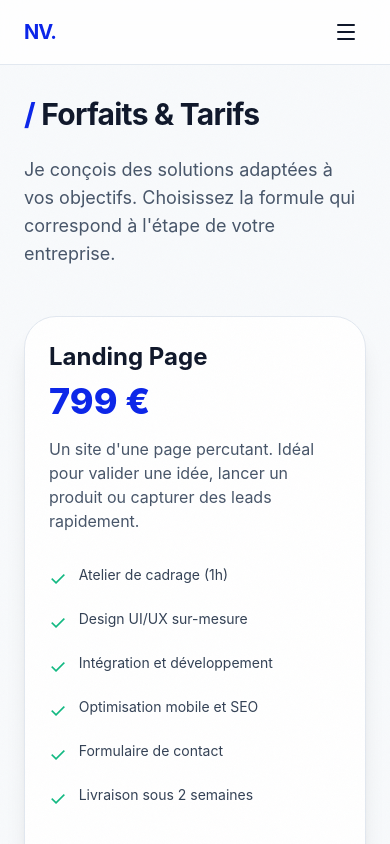
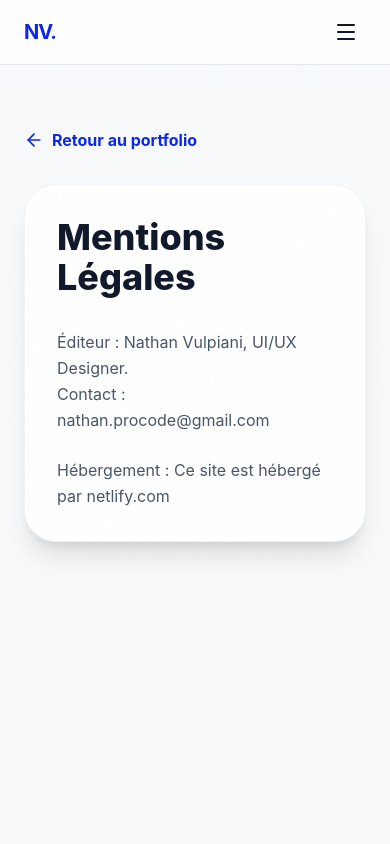
Before and after one commit to nathanprocode/portfolio-nathan, a React (Create React App) app: page / in a window 390 px wide. Both pictures are taken after a click on the button "Mentions légales". Shown: the top 844 px of the page. Built offline with nearby package versions, Linux system fonts and the light colour scheme.

Commit message:
icone + footer

```diff
--- a/src/App.jsx
+++ b/src/App.jsx
@@ -180,7 +180,7 @@ const legalTexts = {
           <br />
           Contact : nathan.procode@gmail.com
         </p>
-        <p>Hébergement : Ce site est hébergé par Vercel Inc.</p>
+        <p>Hébergement : Ce site est hébergé par netlify.com</p>
       </div>
     ),
   },
@@ -855,122 +855,6 @@ function App() {
       )}
 
       {/* --- SECTION TARIFS --- */}
-      <section id="tarifs" className="py-24 relative z-10">
-        {/* C'EST ICI QUE LA MAGIE OPÈRE : On ajoute la boîte qui gère les marges latérales (px-6) */}
-        <div className="container mx-auto px-6">
-          <motion.div
-            variants={containerVariants}
-            initial="hidden"
-            whileInView="visible"
-            viewport={{ once: true, margin: "-100px" }}
-          >
-            <SectionTitle>Forfaits & Tarifs</SectionTitle>
-
-            <motion.p
-              variants={itemVariants}
-              className="text-lg text-slate-600 max-w-2xl mb-12 -mt-4"
-            >
-              Je conçois des solutions adaptées à vos objectifs. Choisissez la
-              formule qui correspond à l'étape de votre entreprise.
-            </motion.p>
-
-            <div className="grid grid-cols-1 md:grid-cols-3 gap-8 mb-16">
-              {pricingPlans.map((plan, idx) => (
-                <motion.div
-                  key={idx}
-                  variants={itemVariants}
-                  className={`relative flex flex-col p-6 sm:p-8 rounded-[2rem] border ${
-                    plan.isPopular
-                      ? "bg-slate-900 border-slate-800 text-white shadow-2xl shadow-[#0b25e9]/20 md:scale-105 z-10"
-                      : "bg-white border-slate-200 text-slate-900 shadow-xl"
-                  }`}
-                >
-                  {plan.isPopular && (
-                    <div className="absolute top-0 right-6 sm:right-8 -translate-y-1/2 bg-[#0b25e9] text-white text-xs font-bold px-3 py-1 rounded-full uppercase tracking-wider">
-                      Le plus demandé
-                    </div>
-                  )}
-                  <h3 className="text-2xl font-bold mb-2">{plan.title}</h3>
-                  <div
-                    className={`text-4xl font-extrabold mb-4 ${
-                      plan.isPopular ? "text-white" : "text-[#0b25e9]"
-                    }`}
-                  >
-                    {plan.price}
-                  </div>
-                  <p
-                    className={`mb-8 flex-grow ${
-                      plan.isPopular ? "text-slate-300" : "text-slate-600"
-                    }`}
-                  >
-                    {plan.description}
-                  </p>
-
-                  <ul className="space-y-4 mb-8">
-                    {plan.features.map((feat, fIdx) => (
-                      <li key={fIdx} className="flex items-start">
-                        <span
-                          className={`shrink-0 mr-3 text-xl ${
-                            plan.isPopular
-                              ? "text-[#0b25e9]"
-                              : "text-emerald-500"
-                          }`}
-                        >
-                          ✓
-                        </span>
-                        <span
-                          className={`text-sm ${
-                            plan.isPopular ? "text-slate-200" : "text-slate-700"
-                          }`}
-                        >
-                          {feat}
-                        </span>
-                      </li>
-                    ))}
-                  </ul>
-
-                  <a
-                    href="#contact"
-                    className={`w-full py-4 rounded-xl font-bold text-center transition-transform hover:scale-105 ${
-                      plan.isPopular
-                        ? "bg-[#0b25e9] text-white hover:shadow-lg hover:shadow-[#0b25e9]/50"
-                        : "bg-slate-100 text-slate-900 hover:bg-slate-200"
-                    }`}
-                  >
-                    Réserver un appel
-                  </a>
-                </motion.div>
-              ))}
-            </div>
-
-            {/* Section d'infos supp. */}
-            <motion.div
-              variants={itemVariants}
-              className="grid grid-cols-1 md:grid-cols-2 gap-8"
-            >
-              <div className="bg-white border border-slate-200 p-8 rounded-3xl shadow-lg">
-                <h4 className="text-xl font-bold text-slate-900 mb-4">
-                  Modalités de paiement
-                </h4>
-                <p className="text-slate-600 text-sm leading-relaxed">
-                  Un acompte de 50% est demandé pour valider et démarrer le
-                  projet. Les 50% restants seront facturés le jour de la mise en
-                  ligne.
-                </p>
-              </div>
-              <div className="bg-white border border-slate-200 p-8 rounded-3xl shadow-lg">
-                <h4 className="text-xl font-bold text-slate-900 mb-4">
-                  Support & Suivi
-                </h4>
-                <p className="text-slate-600 text-sm leading-relaxed">
-                  Votre réussite m'importe ! Chaque forfait inclut une garantie
-                  de suivi après le lancement pour vous aider.
-                </p>
-              </div>
-            </motion.div>
-          </motion.div>
-        </div>
-      </section>
 
       {/* 3. PAGES LÉGALES */}
       {["mentions", "cgu", "cookies"].includes(activePage) && (
```
Also changed, not shown: public/index.html (+5 -1 lines).
